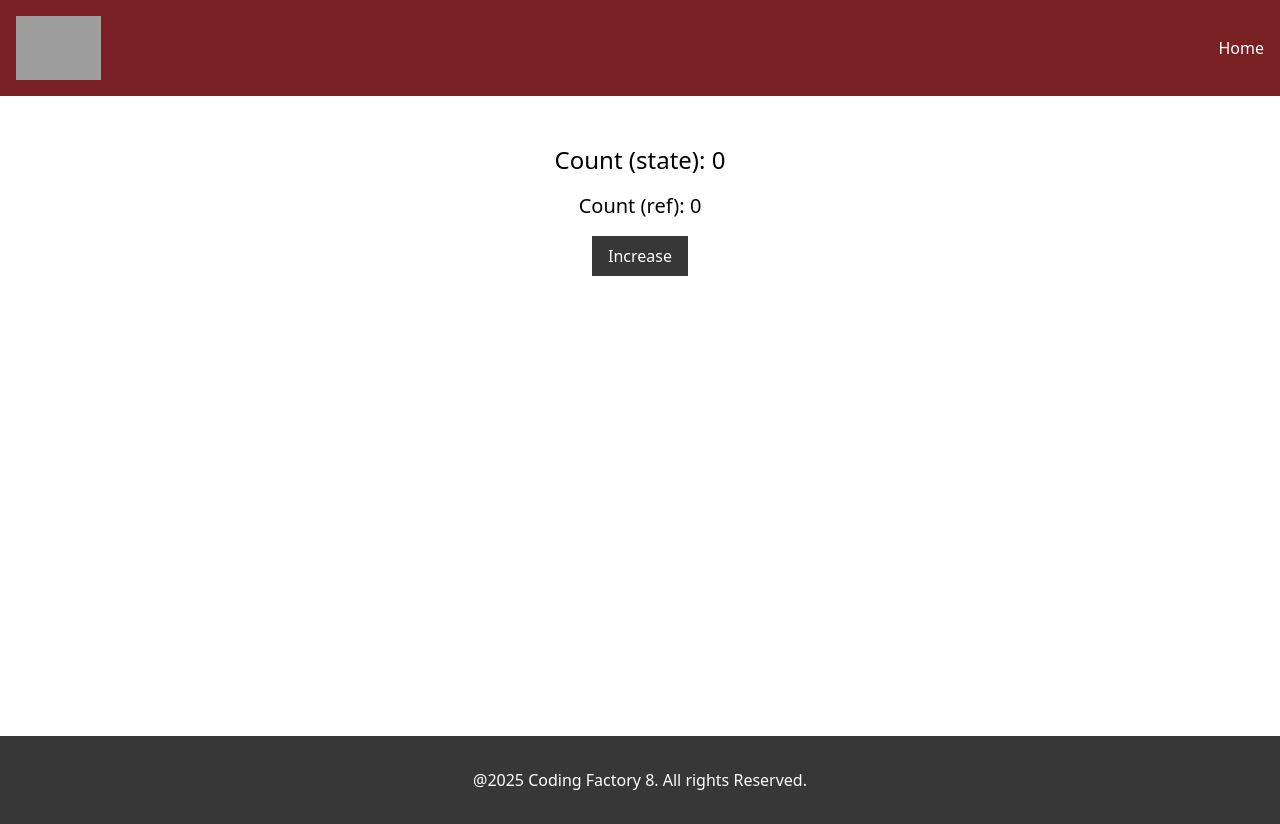
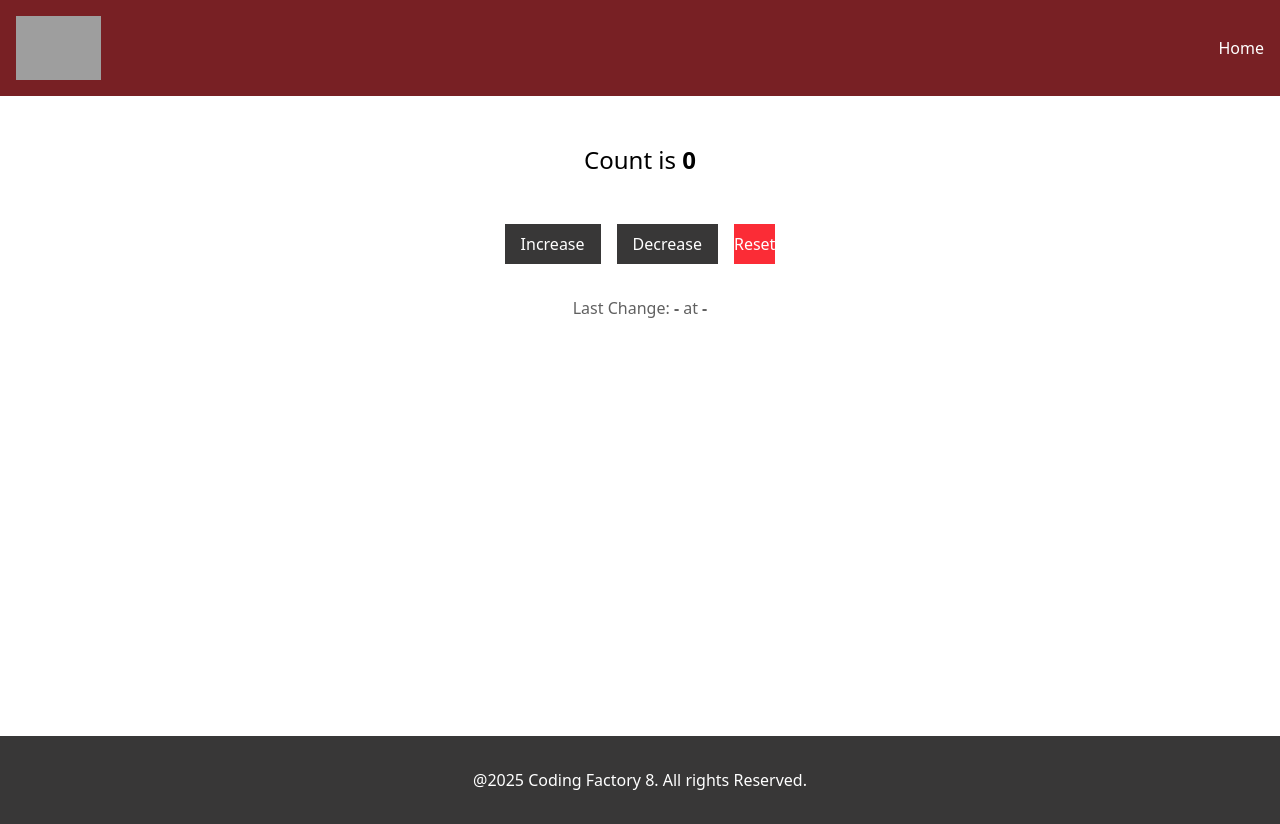
Before and after one commit to JohnBravos/cf8-react-intro, a React app: page / in a window 1280 px wide. Built offline with nearby package versions, Linux system fonts and the light colour scheme; grey boxes are pictures that could not be loaded; the HTML template or start-up script is replaced by a standard one.

Commit message:
feat: add useCounter, CounterWithCustomHook

```diff
--- a/src/App.tsx
+++ b/src/App.tsx
@@ -8,7 +8,8 @@
 // import ArrowFunctionalComponentWithPropsType from "./components/ArrowFunctionalComponentWithPropsType.tsx";
 // import Card from "./components/Card.tsx";
 import Layout from "./components/Layout.tsx";
-import CounterWithRef from "./components/CounterWIthRef.tsx";
+import CounterWithCustomHook from "./components/CounterWithCustomHook.tsx";
+// import CounterWithRef from "./components/CounterWIthRef.tsx";
 // import PreviousValue from "./components/PreviousValue.tsx";
 // import WindowSize from "./components/WindowSize.tsx";
 // import FocusInput from "./components/FocusInput.tsx";
@@ -69,7 +70,8 @@ function App() {
               {/*<WindowSize/>*/}
               {/*<FocusInput/>*/}
               {/*<PreviousValue/>*/}
-              <CounterWithRef/>
+              {/*<CounterWithRef/>*/}
+              <CounterWithCustomHook />
           </Layout>
       </>
   )
--- /dev/null
+++ b/src/components/CounterWithCustomHook.tsx
@@ -0,0 +1,35 @@
+import {useCounter} from "../hooks/useCounter.ts";
+import CounterButton from "./CounterButton.tsx";
+
+const CounterWithCustomHook = () => {
+
+    const {count, lastAction, time, increase, decrease, reset} = useCounter();
+
+    return (
+        <>
+            <h1 className="text-center text-2xl my-12">Count is <strong>{count}</strong></h1>
+            <div className="text-center space-x-4">
+                <CounterButton
+                    onClick={increase}
+                    label="Increase"
+                />
+                <CounterButton
+                    onClick={decrease}
+                    label="Decrease"
+                    disabled={count == 0}
+                />
+                <CounterButton
+                    onClick={reset}
+                    label="Reset"
+                    disabled={count == 0}
+                    addClasses="bg-cf-dark-red disabled:bg-red-500"
+                />
+            </div>
+            <p className="text-center text-cf-gray pt-8">
+                Last Change: <strong>{lastAction || "-"}</strong> at <strong>{time || "-"}</strong>
+            </p>
+        </>
+    )
+}
+
+export default CounterWithCustomHook
--- /dev/null
+++ b/src/hooks/useCounter.ts
@@ -0,0 +1,52 @@
+import {useState} from "react";
+
+type CounterState = {
+    count: number;
+    lastAction: string;
+    time: string;
+}
+
+export const useCounter = () => {
+
+    const [state, setState] = useState<CounterState>({
+        count: 0,
+        lastAction: "",
+        time: "",
+    })
+
+    const getCurrentTime = () => new Date().toLocaleDateString();
+
+    const increase = () => {
+        setState({
+            count: state.count + 1,
+            lastAction: "Increase",
+            time: getCurrentTime(),
+        });
+    };
+
+    const decrease = () => {
+        setState({
+            count: state.count - 1,
+            lastAction: "Decrease",
+            time: getCurrentTime(),
+        })
+    }
+
+    const reset = () => {
+        setState({
+            count: 0,
+            lastAction: "Reset",
+            time: getCurrentTime(),
+        })
+    }
+
+    return {
+        count: state.count,
+        lastAction: state.lastAction,
+        time: state.time,
+        increase,
+        decrease,
+        reset,
+    };
+
+}
```
